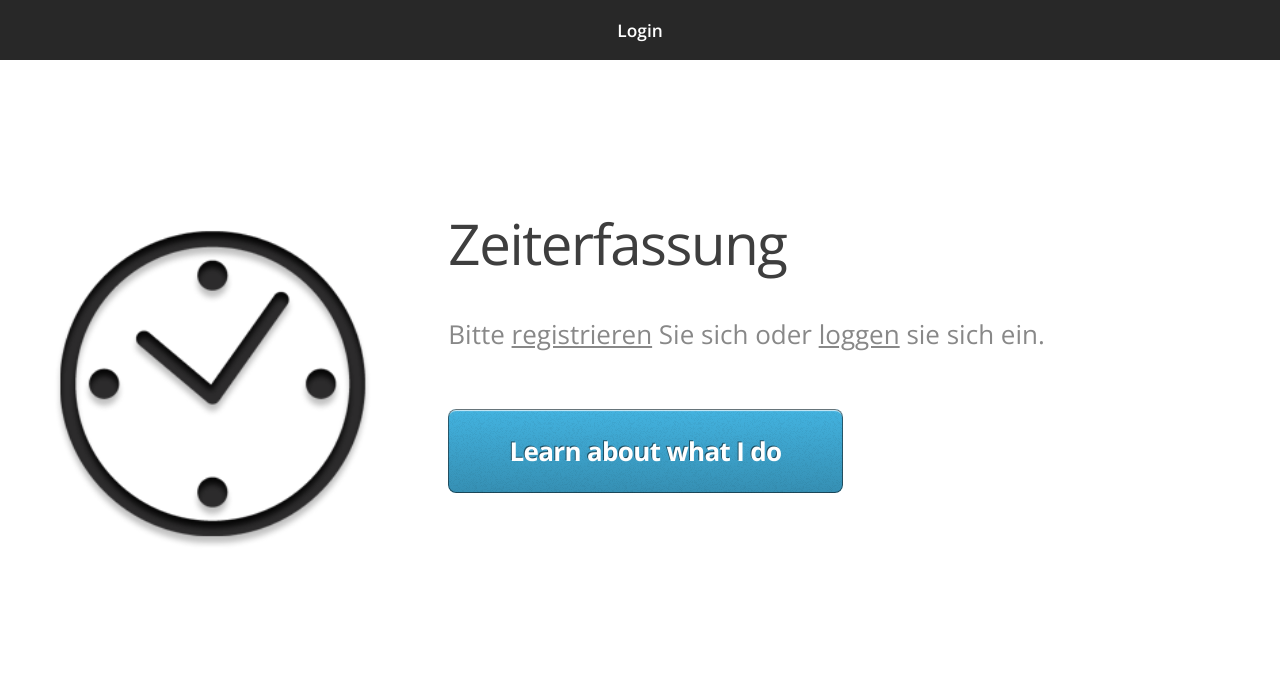
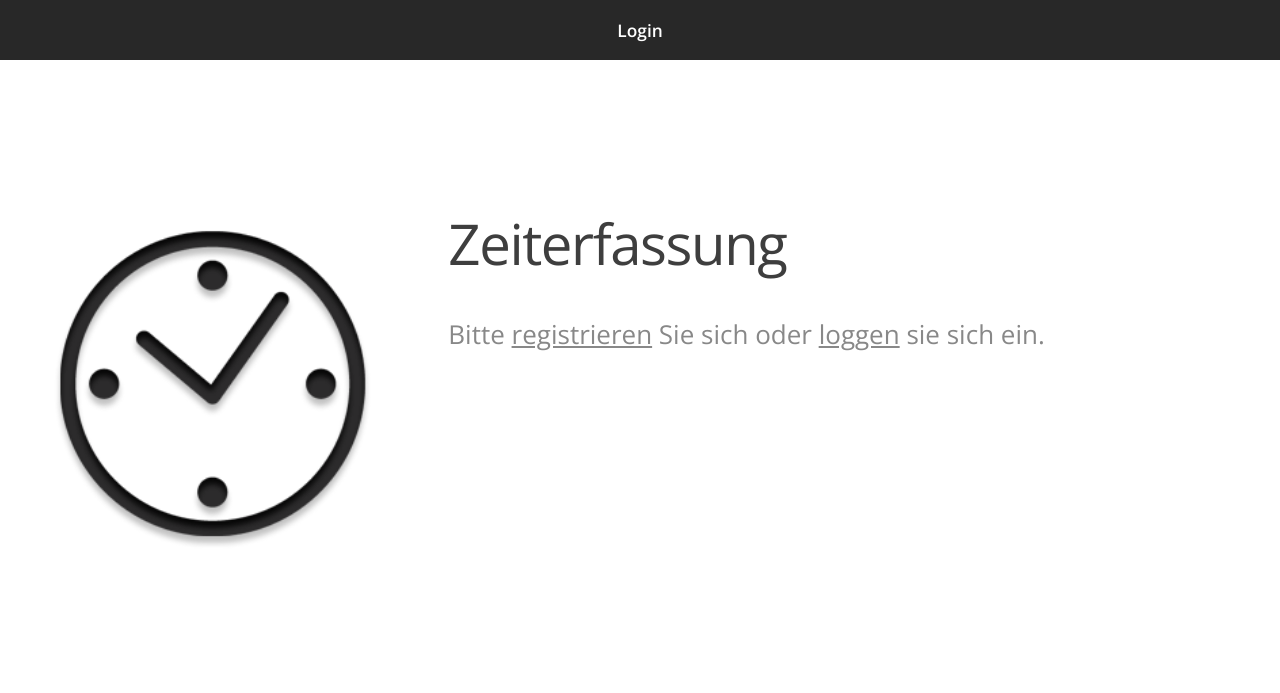
Before and after one commit to gomble/Zeiterfassungs-Server, a PHP site: page / in a window 1280 px wide. Shown: the top 693 px of the page. Run offline with PHP 8.4, Linux system fonts and the light colour scheme.

Commit message:
Button entfernt

```diff
--- a/main/index.php
+++ b/main/index.php
@@ -41,7 +41,7 @@
 								<h1>Zeiterfassung</h1>
 							</header>
 							<p>Bitte <a href="register.php">registrieren</a> Sie sich oder <a href="login.php">loggen</a> sie sich ein. </p>
-							<a href="#work" class="button big scrolly">Learn about what I do</a>
+
 						</div>
 					</div>
 				</article>
```
